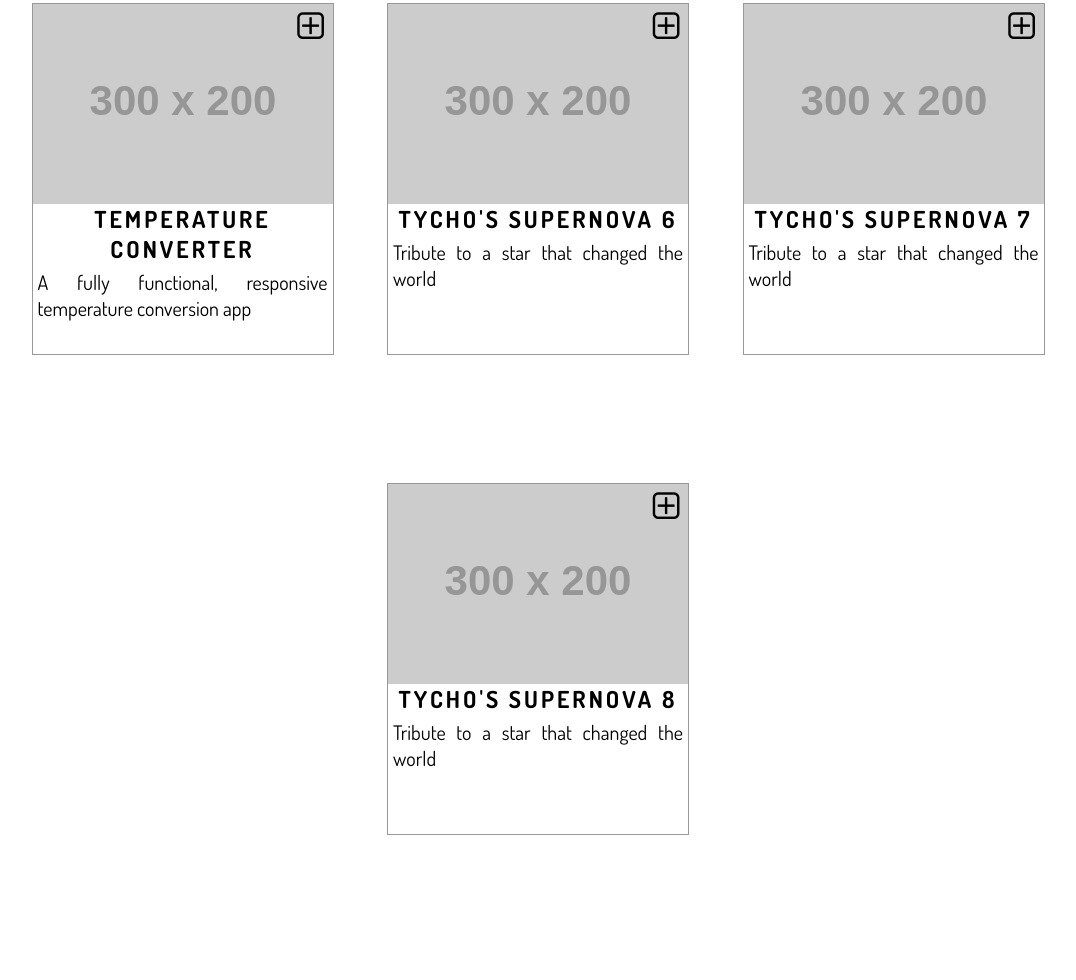
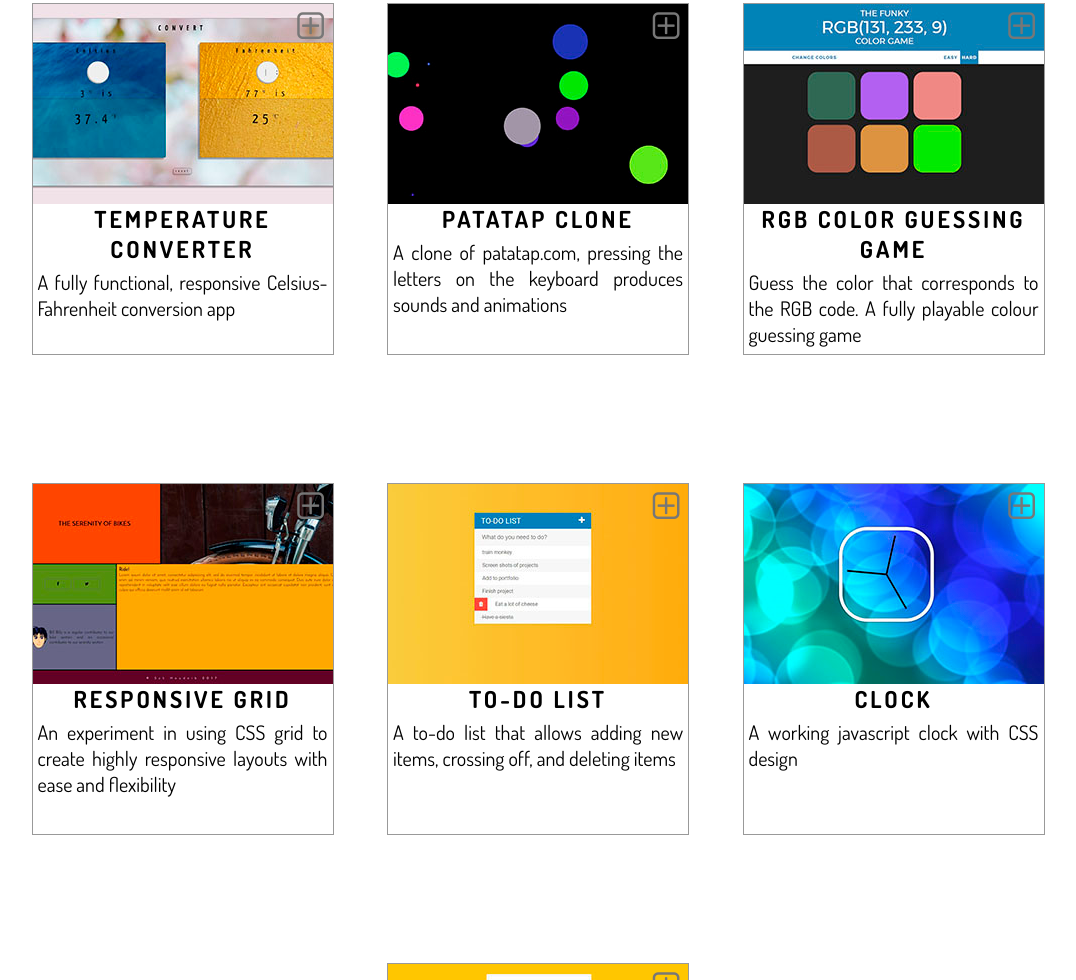
Before and after one commit to Syknapse/Syk-Houdeib, a plain HTML site: page index.html in a window 1280 px wide. Shown: the part 2526-3506 px from the top of the page, without its empty margins (202-1278 px from the left). Drawn offline with nearby package versions, Linux system fonts and the light colour scheme; placeholder pictures from the web are drawn by us.

Commit message:
All major work completed
Completed project contents.
Added images for projects and skills cards

```diff
--- a/assets/style.css
+++ b/assets/style.css
@@ -314,6 +314,7 @@ h2 {
 	border: 1px solid #999;
 	height: 150px;
 	width: 95%;
+	background-color: #f0f7fa;
 	box-sizing: border-box;
 	max-width: 500px;  /* compatibility large screen fallback*/
 	margin: 25px auto;
@@ -494,7 +495,7 @@ h2 {
 		top: 0;
 		left: 0;
 		z-index: 1;
-		background-color: #ddd;
+		background-color: #f0f7fa;
 		box-sizing: border-box;
     	padding-bottom: 5px;
 		display: flex;
@@ -511,6 +512,7 @@ h2 {
 	}
 	.plus {
 		display: block;
+		color: #777;
 		position: absolute;
 		top: 0;
 		right: 0;
--- a/index.html
+++ b/index.html
@@ -101,25 +101,25 @@
 
 			<div class="skill-cards-container">
 				<div class="skill-cards">
-					<img src="http://via.placeholder.com/150x150">
+					<img src="assets/images/responsive.jpg">
 					<h3>RESPONSIVE</h3>
 					<p>I strive to make my projects work seamlessly on any device; from the smallest mobile to the largest desktop setup</p>
 				</div>
 
 				<div class="skill-cards">
-					<img src="http://via.placeholder.com/150x150">
+					<img src="assets/images/modern.jpg">
 					<h3>MODERN</h3>
 					<p>Using the latest technology and the most suitable modern approach while maintaining compatibility</p>
 				</div>
 
 				<div class="skill-cards">
-					<img src="http://via.placeholder.com/150x150">
+					<img src="assets/images/dynamic.jpg">
 					<h3>DYNAMIC & USABLE</h3>
 					<p>Simple and intuitive, yet fun and enjoyable to use</p>
 				</div>
 
 				<div class="skill-cards">
-					<img src="http://via.placeholder.com/150x150">
+					<img src="assets/images/tech.jpg">
 					<h3>TECHNOLOGY</h3>
 					<p><strong>HTML5 CSS3 JavaScript</strong><br>CSS grid/flexbox, Bootstrap, jQuery</p>
 				</div>
@@ -165,15 +165,14 @@
 			</div>
 
 			<div class="projects-container">
+
 				<div class="project-cards">
 					<div class="plus" data-project="tycho"><i class="fa fa-plus-square-o fa-fw" aria-hidden="true"></i></div>
-
 					<div class="project-card-description description-tycho">
-						<div class="project-image"><img src="http://via.placeholder.com/300x200"></div>
+						<div class="project-image"><img src="assets/images/tycho.jpg"></div>
 						<h3>Tycho's Supernova</h3>
 						<p>Tribute to a star that changed the world</p>
 					</div>
-
 					<div class="project-card-highlights">
 						<h4>Highlights</h4>
 						<ul>
@@ -191,13 +190,11 @@
 
 				<div class="project-cards">
 					<div class="plus" data-project="background"><i class="fa fa-plus-square-o fa-fw" aria-hidden="true"></i></div>
-
 					<div class="project-card-description description-background">
 						<div class="project-image"><img src="http://via.placeholder.com/300x200"></div>
 						<h3>Personal Bakground</h3>
 						<p>About me and my background</p>
 					</div>
-
 					<div class="project-card-highlights">
 						<h4>Highlights</h4>
 						<ul>
@@ -216,13 +213,11 @@
 
 				<div class="project-cards">
 					<div class="plus" data-project="photoGrid"><i class="fa fa-plus-square-o fa-fw" aria-hidden="true"></i></div>
-
 					<div class="project-card-description description-photoGrid">
-						<div class="project-image"><img src="http://via.placeholder.com/300x200"></div>
+						<div class="project-image"><img src="assets/images/photoGrid.jpg"></div>
 						<h3>Dynamic Photo Grid</h3>
 						<p>A photo slide-show done with jQuery and CSS grid</p>
 					</div>
-
 					<div class="project-card-highlights">
 						<h4>Highlights</h4>
 						<ul>
@@ -239,100 +234,187 @@
 				</div>
 
 				<div class="project-cards">
-					<div class="plus" data-project="4"><i class="fa fa-plus-square-o fa-fw" aria-hidden="true"></i></div>
-
-					<div class="project-card-description description-4">
-						<div class="project-image"><img src="http://via.placeholder.com/300x200"></div>
+					<div class="plus" data-project="tempConv"><i class="fa fa-plus-square-o fa-fw" aria-hidden="true"></i></div>
+					<div class="project-card-description description-tempConv">
+						<div class="project-image"><img src="assets/images/tempConv.jpg"></div>
 						<h3>Temperature converter</h3>
-						<p>A fully functional, responsive temperature conversion app</p>
+						<p>A fully functional, responsive Celsius-Fahrenheit conversion app</p>
 					</div>
-
 					<div class="project-card-highlights">
 						<h4>Highlights</h4>
 						<ul>
-							<li>Parallax effect</li>
-							<li>interesting visuals</li>
-							<li>a fully alternative mobile version</li>
+							<li>Self-initiated and self-directed project</li>
+							<li>Background image changes depending on the temperature</li>
+							<li>Javascript logic converts to a single decimal, and limits input</li>
+							<li>A reset button</li>
+							<li>Responsive to any device size</li>
 						</ul>
 						<p><strong>HTML CSS parallax</strong></p>
 						<div>
-							<a class="" href="" target="_blank"><i class="fa fa-eye fa-fw" aria-hidden="true"></i></a>
-							<a class="" href="" target="_blank"><i class="fa fa-github fa-fw" aria-hidden="true"></i></a>
+							<a href="https://syknapse.github.io/Celsius-Fahrenheit-Converter" target="_blank"><i class="fa fa-eye fa-fw" aria-hidden="true"></i></a>
+							<a href="https://github.com/Syknapse/Celsius-Fahrenheit-Converter" target="_blank"><i class="fa fa-github fa-fw" aria-hidden="true"></i></a>
 						</div>
 					</div>
 				</div>
 
 				<div class="project-cards">
-					<div class="plus" data-project="5"><i class="fa fa-plus-square-o fa-fw" aria-hidden="true"></i></div>
-
-					<div class="project-card-description description-5">
-						<div class="project-image"><img src="http://via.placeholder.com/300x200"></div>
-						<h3>Tycho's Supernova 6</h3>
-						<p>Tribute to a star that changed the world</p>
+					<div class="plus" data-project="patatap"><i class="fa fa-plus-square-o fa-fw" aria-hidden="true"></i></div>
+					<div class="project-card-description description-patatap">
+						<div class="project-image"><img src="assets/images/patatap.jpg"></div>
+						<h3>Patatap clone</h3>
+						<p>A clone of patatap.com, pressing the letters on the keyboard produces sounds and animations</p>
 					</div>
-
 					<div class="project-card-highlights">
 						<h4>Highlights</h4>
 						<ul>
-							<li>Parallax effect</li>
-							<li>interesting visuals</li>
-							<li>a fully alternative mobile version</li>
+							<li>Vanilla JS logic</li>
+							<li>Uses Peper.js & Howler.js</li>
+							<li>Color changing circles and a sound for each keyboard letter</li>
+							<li>Animated circles appear at a random location on the visible screen</li>
 						</ul>
-						<p><strong>HTML CSS parallax</strong></p>
+						<p><strong>JavaScript</strong></p>
 						<div>
-							<a class="" href="" target="_blank"><i class="fa fa-eye fa-fw" aria-hidden="true"></i></a>
-							<a class="" href="" target="_blank"><i class="fa fa-github fa-fw" aria-hidden="true"></i></a>
+							<a href="https://syknapse.github.io/Patatap-Clone" target="_blank"><i class="fa fa-eye fa-fw" aria-hidden="true"></i></a>
+							<a href="https://github.com/Syknapse/Patatap-Clone" target="_blank"><i class="fa fa-github fa-fw" aria-hidden="true"></i></a>
 						</div>
 					</div>
 				</div>
 
 				<div class="project-cards">
-					<div class="plus" data-project="6"><i class="fa fa-plus-square-o fa-fw" aria-hidden="true"></i></div>
-
-					<div class="project-card-description description-6">
-						<div class="project-image"><img src="http://via.placeholder.com/300x200"></div>
-						<h3>Tycho's Supernova 7</h3>
-						<p>Tribute to a star that changed the world</p>
+					<div class="plus" data-project="rgb-game"><i class="fa fa-plus-square-o fa-fw" aria-hidden="true"></i></div>
+					<div class="project-card-description description-rgb-game">
+						<div class="project-image"><img src="assets/images/rgb.jpg"></div>
+						<h3>RGB Color Guessing Game</h3>
+						<p>Guess the color that corresponds to the RGB code. A fully playable colour guessing game</p>
 					</div>
-
 					<div class="project-card-highlights">
 						<h4>Highlights</h4>
 						<ul>
-							<li>Parallax effect</li>
-							<li>interesting visuals</li>
-							<li>a fully alternative mobile version</li>
+							<li>Vanilla js logic: randomly select an RGB code, generate random colors to choose from, recognise correct answer and change colors</li>
+							<li>Easy and hard modes</li>
+							<li>Reset and change colors options</li>
 						</ul>
-						<p><strong>HTML CSS parallax</strong></p>
+						<p><strong>JavaScript</strong></p>
 						<div>
-							<a class="" href="" target="_blank"><i class="fa fa-eye fa-fw" aria-hidden="true"></i></a>
-							<a class="" href="" target="_blank"><i class="fa fa-github fa-fw" aria-hidden="true"></i></a>
+							<a href="https://syknapse.github.io/RGB-Color-Changing-Game" target="_blank"><i class="fa fa-eye fa-fw" aria-hidden="true"></i></a>
+							<a href="https://github.com/Syknapse/RGB-Color-Changing-Game" target="_blank"><i class="fa fa-github fa-fw" aria-hidden="true"></i></a>
 						</div>
 					</div>
 				</div>
 
 				<div class="project-cards">
-					<div class="plus" data-project="7"><i class="fa fa-plus-square-o fa-fw" aria-hidden="true"></i></div>
-
-					<div class="project-card-description description-7">
-						<div class="project-image"><img src="http://via.placeholder.com/300x200"></div>
-						<h3>Tycho's Supernova 8</h3>
-						<p>Tribute to a star that changed the world</p>
+					<div class="plus" data-project="responsive-grid"><i class="fa fa-plus-square-o fa-fw" aria-hidden="true"></i></div>
+					<div class="project-card-description description-responsive-grid">
+						<div class="project-image"><img src="assets/images/responsiveGrid.jpg"></div>
+						<h3>Responsive grid</h3>
+						<p>An experiment in using CSS grid to create highly responsive layouts with ease and flexibility</p>
 					</div>
-
 					<div class="project-card-highlights">
 						<h4>Highlights</h4>
 						<ul>
-							<li>Parallax effect</li>
-							<li>interesting visuals</li>
-							<li>a fully alternative mobile version</li>
+							<li>A self-initiated project to explore the possibilities of CSS3 grid</li>
+							<li>A grid and flexbox design with three different responses to screen size</li>
+							<li>A completely independent grid set-up for each screen size</li>
 						</ul>
-						<p><strong>HTML CSS parallax</strong></p>
+						<p><strong>CSS grid HTML</strong></p>
 						<div>
-							<a class="" href="" target="_blank"><i class="fa fa-eye fa-fw" aria-hidden="true"></i></a>
-							<a class="" href="" target="_blank"><i class="fa fa-github fa-fw" aria-hidden="true"></i></a>
+							<a href="https://syknapse.github.io/Dynamic-Grid" target="_blank"><i class="fa fa-eye fa-fw" aria-hidden="true"></i></a>
+							<a href="https://github.com/Syknapse/Dynamic-Grid" target="_blank"><i class="fa fa-github fa-fw" aria-hidden="true"></i></a>
 						</div>
 					</div>
 				</div>
+
+				<div class="project-cards">
+					<div class="plus" data-project="todo"><i class="fa fa-plus-square-o fa-fw" aria-hidden="true"></i></div>
+					<div class="project-card-description description-todo">
+						<div class="project-image"><img src="assets/images/todo.jpg"></div>
+						<h3>To-do List</h3>
+						<p>A to-do list that allows adding new items, crossing off, and deleting items</p>
+					</div>
+					<div class="project-card-highlights">
+						<h4>Highlights</h4>
+						<ul>
+							<li>Grab information from user input dynamically</li>
+							<li>Add this information to a list</li>
+							<li>Show a hidden delete icon on hover</li>
+							<li>Delete, cross off, and add item functions</li>
+						</ul>
+						<p><strong>JavaScript</strong></p>
+						<div>
+							<a href="https://syknapse.github.io/To-Do-List" target="_blank"><i class="fa fa-eye fa-fw" aria-hidden="true"></i></a>
+							<a href="https://github.com/Syknapse/To-Do-List" target="_blank"><i class="fa fa-github fa-fw" aria-hidden="true"></i></a>
+						</div>
+					</div>
+				</div>
+
+				<div class="project-cards">
+					<div class="plus" data-project="clock"><i class="fa fa-plus-square-o fa-fw" aria-hidden="true"></i></div>
+					<div class="project-card-description description-clock">
+						<div class="project-image"><img src="assets/images/clock.jpg"></div>
+						<h3>Clock</h3>
+						<p>A working javascript clock with CSS design</p>
+					</div>
+					<div class="project-card-highlights">
+						<h4>Highlights</h4>
+						<ul>
+							<li>JS ES6 features</li>
+							<li>Analog-style hands using JS controlled CSS animations</li>
+						</ul>
+						<p><strong>JavaScript ES6</strong></p>
+						<div>
+							<a href="https://syknapse.github.io/Clock" target="_blank"><i class="fa fa-eye fa-fw" aria-hidden="true"></i></a>
+							<a href="https://github.com/Syknapse/Clock" target="_blank"><i class="fa fa-github fa-fw" aria-hidden="true"></i></a>
+						</div>
+					</div>
+				</div>
+
+				<div class="project-cards">
+					<div class="plus" data-project="type-ahead"><i class="fa fa-plus-square-o fa-fw" aria-hidden="true"></i></div>
+					<div class="project-card-description description-type-ahead">
+						<div class="project-image"><img src="assets/images/typeAhead.jpg"></div>
+						<h3>City/state search</h3>
+						<p>Search by US city or state name, see population</p>
+					</div>
+					<div class="project-card-highlights">
+						<h4>Highlights</h4>
+						<ul>
+							<li>An exercise in search functions</li>
+							<li>Shows results as user types, highlighting typed letters</li>
+							<li>Ajax, API, JSON</li>
+							<li>Filtering, mapping, pushing, Regex, </li>
+						</ul>
+						<p><strong>JavaScript ES6</strong></p>
+						<div>
+							<a href="https://syknapse.github.io/Ajax-Type-Ahead" target="_blank"><i class="fa fa-eye fa-fw" aria-hidden="true"></i></a>
+							<a href="https://github.com/Syknapse/Ajax-Type-Ahead" target="_blank"><i class="fa fa-github fa-fw" aria-hidden="true"></i></a>
+						</div>
+					</div>
+				</div>
+
+				<!-- +++++++template+++++++
+				<div class="project-cards">
+					<div class="plus" data-project="PROJECTNAME"><i class="fa fa-plus-square-o fa-fw" aria-hidden="true"></i></div>
+					<div class="project-card-description description-PROJECTNAME">
+						<div class="project-image"><img src="http://via.placeholder.com/300x200"></div>
+						<h3>Project Name</h3>
+						<p>Short description</p>
+					</div>
+					<div class="project-card-highlights">
+						<h4>Highlights</h4>
+						<ul>
+							<li>Highlight 1</li>
+							<li>highlight 2</li>
+							<li>another highlight</li>
+						</ul>
+						<p><strong>technology used</strong></p>
+						<div>
+							<a href="LINK TO SITE" target="_blank"><i class="fa fa-eye fa-fw" aria-hidden="true"></i></a>
+							<a href="LINK TO GITHUB PROJECT" target="_blank"><i class="fa fa-github fa-fw" aria-hidden="true"></i></a>
+						</div>
+					</div>
+				</div> -->
+
+
 			</div>
 
 		</section>
```
Also changed, not shown: assets/images/clock.jpg (added), assets/images/dynamic.jpg (added), assets/images/modern.jpg (added), assets/images/patatap.jpg (added), assets/images/photoGrid.jpg (added), assets/images/responsive.jpg (added), assets/images/responsiveGrid.jpg (added), assets/images/rgb.jpg (added), assets/images/tech.jpg (added), assets/images/tempConv.jpg (added), assets/images/todo.jpg (added), assets/images/tycho.jpg (added), assets/images/typeAhead.jpg (added).
